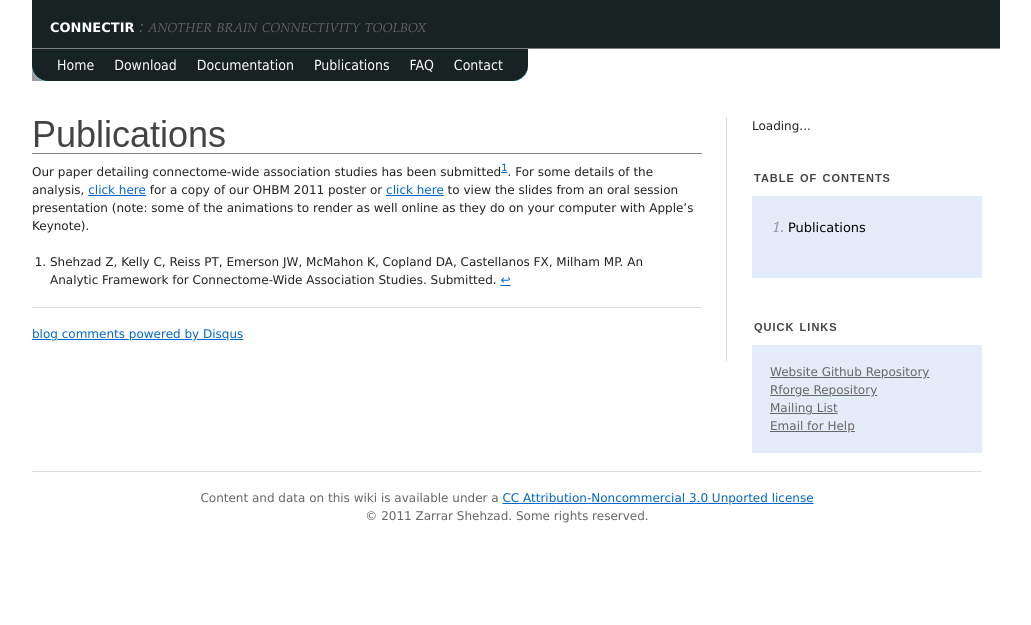
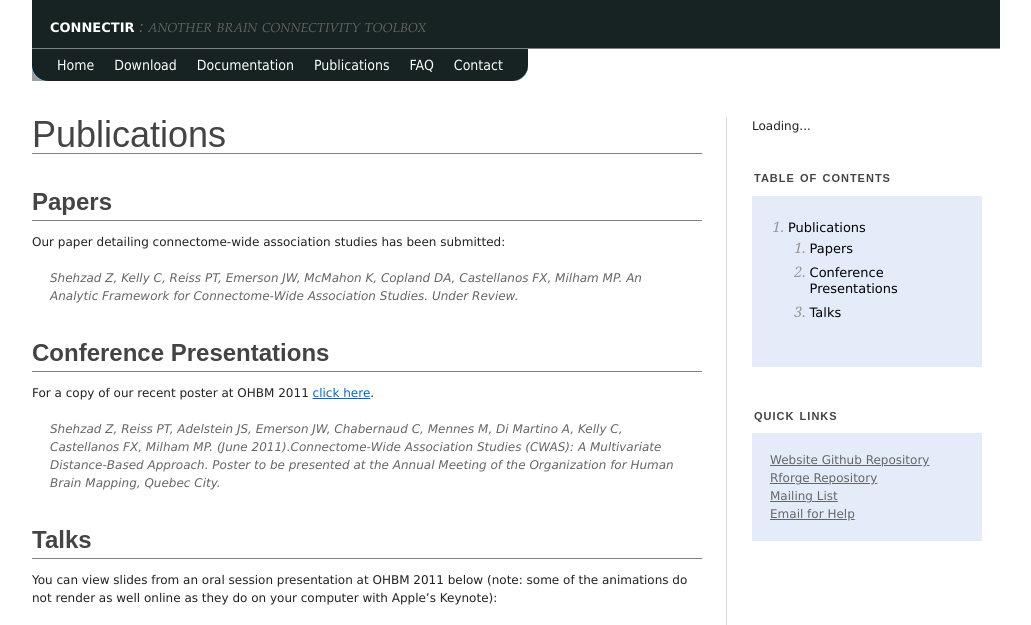
Before and after one commit to czarrar/connectir_web, a Jekyll site: the page built from pub/index.md, in a window 1280 px wide. Shown: the top 625 px of the page, without its empty margins (133-1164 px from the left). Built offline with Jekyll 4.4.1, drawn with Linux system fonts in a browser that asks for light colours; comment, search, counter and statistics services are not loaded; grey boxes are pictures that could not be loaded.

```diff
--- a/doc/cwas/examples/adhd/index.textile
+++ b/doc/cwas/examples/adhd/index.textile
@@ -76,4 +76,4 @@
 
 fn1. "International Neuroimaging Data-Sharing Initiative":http://fcon_1000.projects.nitrc.org
 
-fn2. Shehzad Z, Kelly C, Reiss PT, Emerson JW, McMahon K, Copland DA, Castellanos FX, Milham MP. An Analytic Framework for Connectome-Wide Association Studies. Submitted.
+fn2. Shehzad Z, Kelly C, Reiss PT, Emerson JW, McMahon K, Copland DA, Castellanos FX, Milham MP. An Analytic Framework for Connectome-Wide Association Studies. Under Review.
--- a/doc/cwas/examples/age/index.textile
+++ b/doc/cwas/examples/age/index.textile
@@ -150,6 +150,6 @@
 
 h2. Footnotes
 
-fn1. Shehzad Z, Kelly C, Reiss PT, Emerson JW, McMahon K, Copland DA, Castellanos FX, Milham MP. An Analytic Framework for Connectome-Wide Association Studies. Submitted.
+fn1. Shehzad Z, Kelly C, Reiss PT, Emerson JW, McMahon K, Copland DA, Castellanos FX, Milham MP. An Analytic Framework for Connectome-Wide Association Studies. Under Review.
 
 fn2. "International Neuroimaging Data-Sharing Initiative":http://fcon_1000.projects.nitrc.org
--- a/doc/cwas/examples/iq/index.textile
+++ b/doc/cwas/examples/iq/index.textile
@@ -76,4 +76,4 @@
 
 fn1. "International Neuroimaging Data-Sharing Initiative":http://fcon_1000.projects.nitrc.org
 
-fn2. Shehzad Z, Kelly C, Reiss PT, Emerson JW, McMahon K, Copland DA, Castellanos FX, Milham MP. An Analytic Framework for Connectome-Wide Association Studies. Submitted.
+fn2. Shehzad Z, Kelly C, Reiss PT, Emerson JW, McMahon K, Copland DA, Castellanos FX, Milham MP. An Analytic Framework for Connectome-Wide Association Studies. Under Review.
--- a/doc/cwas/examples/ldopa/index.textile
+++ b/doc/cwas/examples/ldopa/index.textile
@@ -82,4 +82,4 @@
 
 fn1. "International Neuroimaging Data-Sharing Initiative":http://fcon_1000.projects.nitrc.org
 
-fn2. Shehzad Z, Kelly C, Reiss PT, Emerson JW, McMahon K, Copland DA, Castellanos FX, Milham MP. An Analytic Framework for Connectome-Wide Association Studies. Submitted.
+fn2. Shehzad Z, Kelly C, Reiss PT, Emerson JW, McMahon K, Copland DA, Castellanos FX, Milham MP. An Analytic Framework for Connectome-Wide Association Studies. Under Review.
--- a/pub/index.md
+++ b/pub/index.md
@@ -6,7 +6,20 @@
 
 # Publications
 
-Our paper detailing connectome-wide association studies has been submitted[^1]. For some details of the analysis, [click here](:hbm2011_cwas_poster.pdf) for a copy of our OHBM 2011 poster or [click here](http://public.iwork.com/document/?d=Zarrar_HBM2011_Oral_Session_Presentation.key&amp;a=p175863850) to view the slides from an oral session presentation (note: some of the animations to render as well online as they do on your computer with Apple's Keynote).
+## Papers
 
-[^1]:
-    Shehzad Z, Kelly C, Reiss PT, Emerson JW, McMahon K, Copland DA, Castellanos FX, Milham MP. An Analytic Framework for Connectome-Wide Association Studies. Submitted.
+Our paper detailing connectome-wide association studies has been submitted:
+
+> Shehzad Z, Kelly C, Reiss PT, Emerson JW, McMahon K, Copland DA, Castellanos FX, Milham MP. An Analytic Framework for Connectome-Wide Association Studies. Under Review.
+
+## Conference Presentations
+
+For a copy of our recent poster at OHBM 2011 [click here](:hbm2011_cwas_poster.pdf).
+
+> Shehzad Z, Reiss PT, Adelstein JS, Emerson JW, Chabernaud C, Mennes M, Di Martino A, Kelly C, Castellanos FX, Milham MP. (June 2011).Connectome-Wide Association Studies (CWAS): A Multivariate Distance-Based Approach. Poster to be presented at the Annual Meeting of the Organization for Human Brain Mapping, Quebec City.
+
+## Talks
+
+You can view slides from an oral session presentation at OHBM 2011 below (note: some of the animations do not render as well online as they do on your computer with Apple's Keynote):
+
+<iframe frameborder='0' style='width:460px;height:375px;' src='http://public.iwork.com/embed/?d=Zarrar_OHBM2011_CWAS_Slides.key&a=p175863850&h=768&w=1024&sw=458'></iframe>
```
Also changed, not shown: doc/cwas/index.md (+1 -1 lines), index.md (added, +6 -0 lines), 1 other file.
